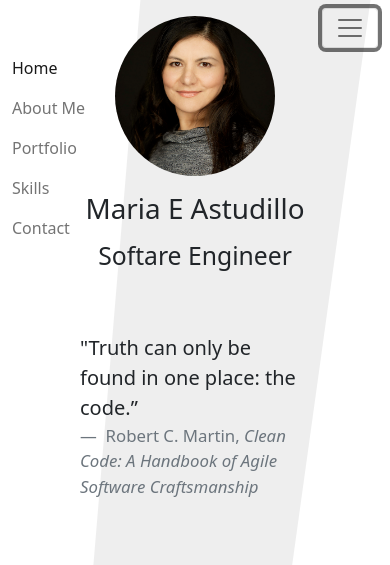
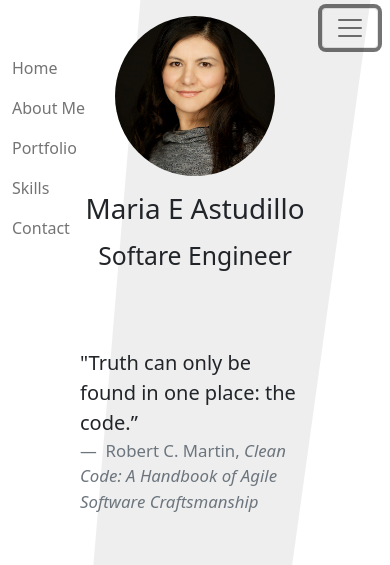
Before and after one commit to astudillome/Portfolio, a plain HTML site: page index.html in a window 390 px wide. Both pictures are taken after a click on the button "Toggle navigation". Shown: the top 565 px of the page. Drawn offline with nearby package versions, Linux system fonts and the light colour scheme.

```diff
--- a/index.html
+++ b/index.html
@@ -47,9 +47,9 @@
           </button>
           <div class="collapse navbar-collapse" id="navbarNavAltMarkup">
             <div class="navbar-nav">
-              <a class="nav-link active" aria-current="page" href="index.html">Home</a>
+              <a class="nav-link" aria-current="page" href="index.html">Home</a>
               <a class="nav-link" href="#about-me">About Me</a>
-              <a class="nav-link" href="#portfolio">Portfolio</a>
+              <a class="nav-link" href="#portfolio" aria-current="page">Portfolio</a>
               <a class="nav-link" href="#skills">Skills</a>
               <a class="nav-link" href="#contact">Contact</a>
             </div>
--- a/style.css
+++ b/style.css
@@ -19,7 +19,7 @@ body {
 @media (max-width: 760px) {
     .intro-left {
         height: 30vh;
-        margin-bottom: 0;
+        margin-bottom: 15px;
         position: relative;
         width: 100%;
 
@@ -99,3 +99,7 @@ a {
 .skill-title {
     text-align: center;
 }
+
+.nav-link:active {
+    color: green;
+}
```
